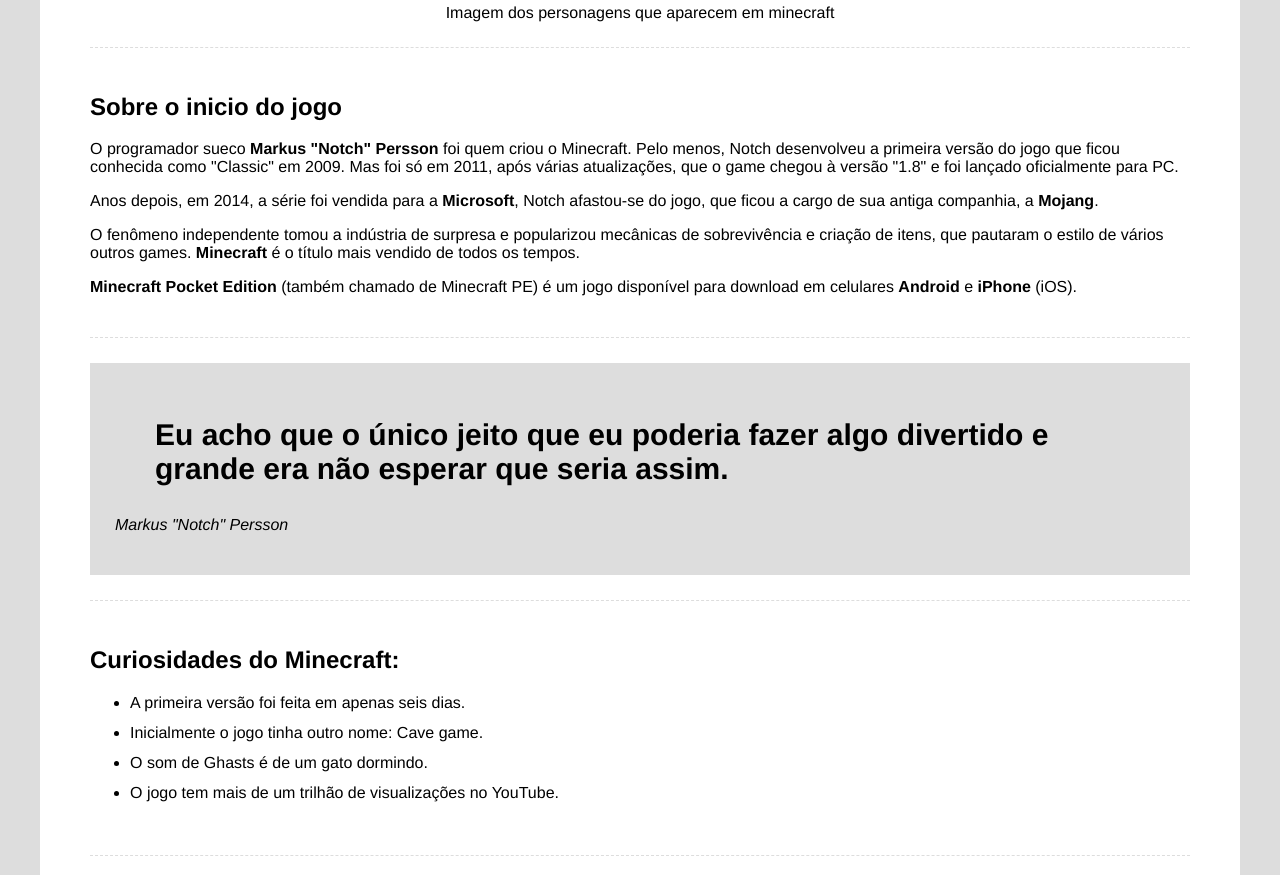
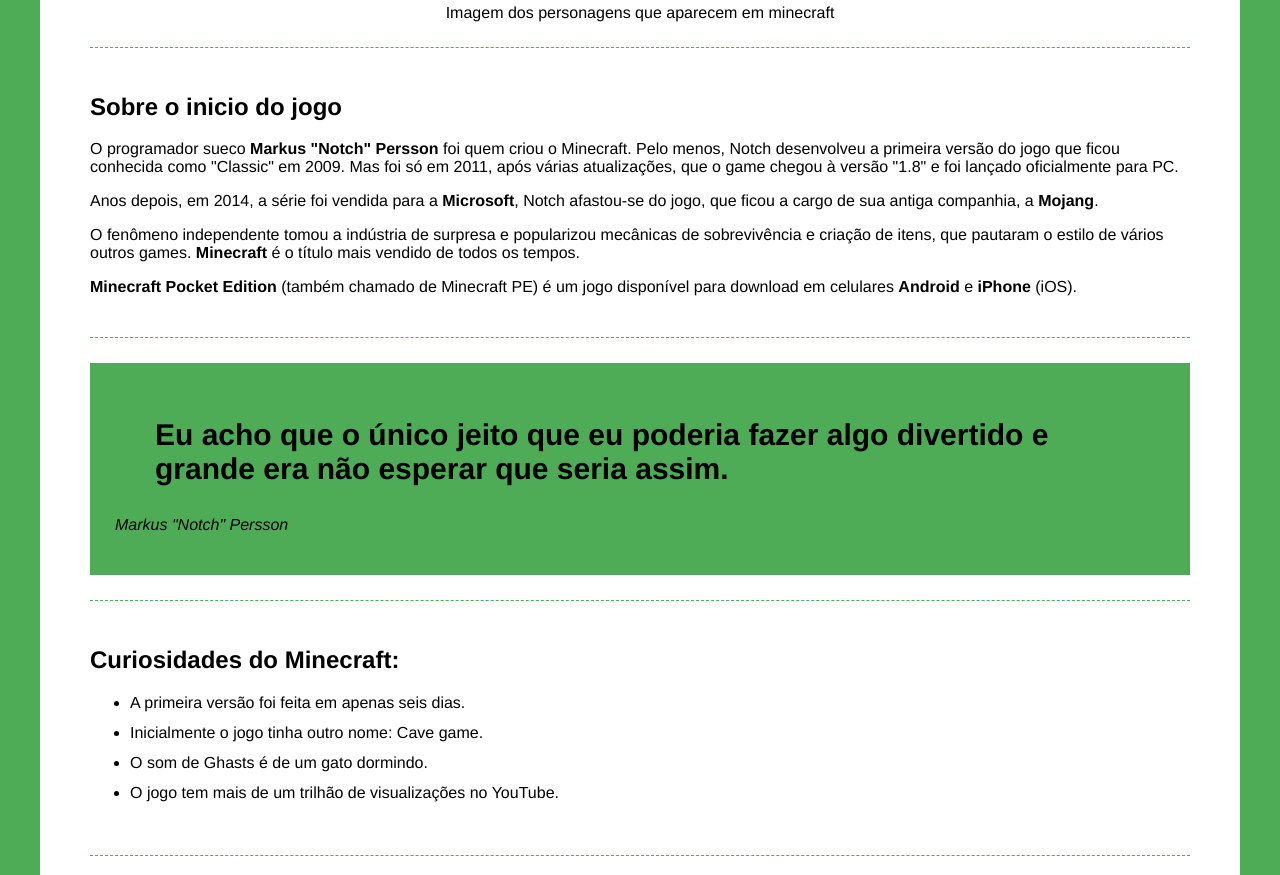
Before and after one commit to devLucenaPinheiro/Tributo, a plain HTML site: page index.html in a window 1280 px wide. Shown: the part 617-1492 px from the top of the page. Drawn offline with Linux system fonts and the light colour scheme.

Commit message:
Update style.css

```diff
--- a/style.css
+++ b/style.css
@@ -1,19 +1,19 @@
 html{
     font-family: Helvetica;
-    background-color: #ddd;
+    background-color: #4dac55;
 }
 
 
 .container{
     max-width: 1100px;
-    background-color: #fff;
+    background-color: #ffffff;
     position: relative;
     margin: 50px auto;
     padding: 20px 50px;
 }
 
 h1{
-    color: red;
+    color: #3e7c43;
 }
 
 .bold{
@@ -46,14 +46,14 @@
 .lore-container{
     padding: 25px 0;
     margin: 25px 0;
-    border-top: 1px dashed #ddd;
-    border-bottom: 1px dashed #ddd;
+    border-top: 1px dashed #4dac55;
+    border-bottom: 1px dashed #4dac55;
 }
 
 /* Quote */
 
 .quotes-container{
-    background-color: #ddd;
+    background-color: #4dac55;
     padding: 25px;
 }
 
@@ -71,8 +71,8 @@
 .curiosities-container{
     padding: 25px 0;
     margin: 25px 0;
-    border-top: 1px dashed #ddd;
-    border-bottom: 1px dashed #ddd;
+    border-top: 1px dashed #4dac55;
+    border-bottom: 1px dashed #4dac55;
 }
 
 .curiosities-container li {
```
